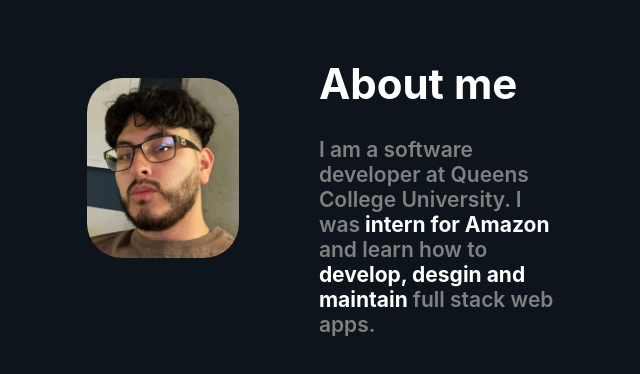
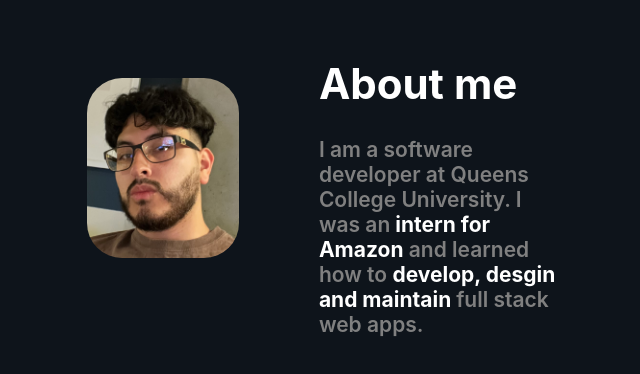
Before and after one commit to Norikaz/SavantSphere, a React (Create React App) app: page /dev-team-Andrew-Norik in a window 1280 px wide. Shown: the top 374 px of the page, without its empty margins (313-953 px from the left). Built offline with nearby package versions, Linux system fonts and the light colour scheme.

Commit message:
created norik's about me section

```diff
--- a/src/components/AboutMe/index.tsx
+++ b/src/components/AboutMe/index.tsx
@@ -12,8 +12,8 @@ const AboutMe = () => {
 			<div>
 				<h1>About me</h1>
 				<p className="description">
-					I am a software developer at Queens College University. I was
-					<strong> intern for Amazon</strong> and learn how to{' '}
+					I am a software developer at Queens College University. I was an
+					<strong> intern for Amazon</strong> and learned how to{' '}
 					<strong>develop, desgin and maintain </strong> full stack web apps.
 				</p>
 			</div>
```
